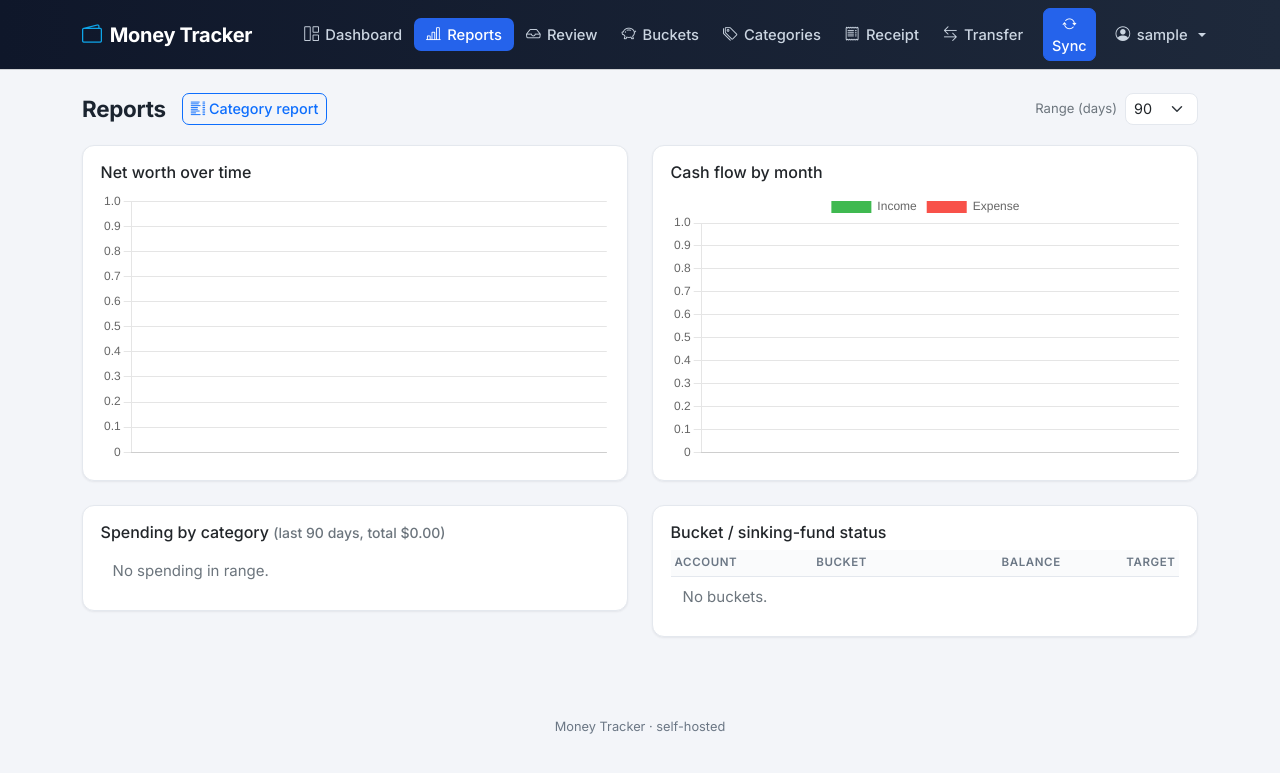
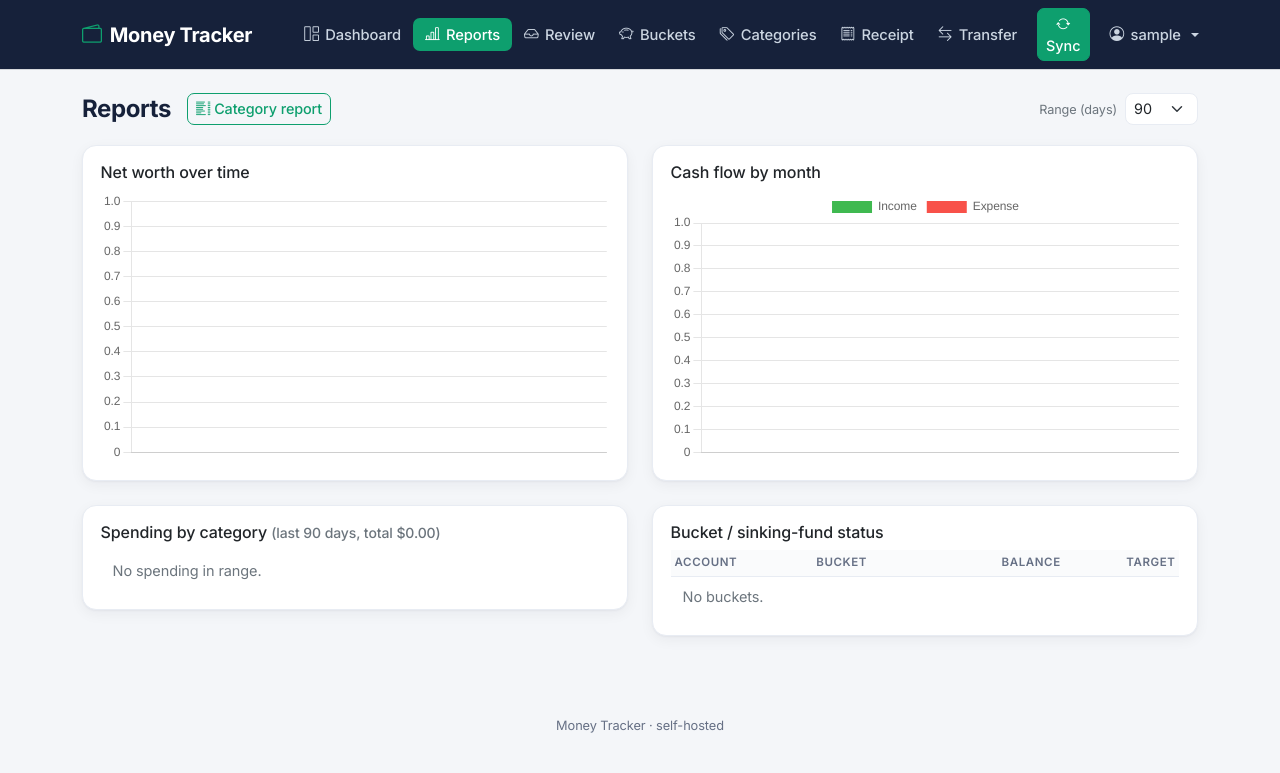
Before and after one commit to jaysuzi5/money-tracker, a Django app: page /reports/ in a window 1280 px wide. Shown: the top 773 px of the page. Run offline with Django 5.2, Linux system fonts and the light colour scheme; the visitor is signed in with stand-in values (Sample User, id 1); data that the repository does not hold is empty; some libraries are stand-ins or nearby versions.

Commit message:
Global visual polish: refined emerald/navy theme
Empower-inspired palette (emerald accent, navy nav, cleaner neutrals), softer card
shadows, tighter typography, consistent button/link accents, emerald report bars.

Co-Authored-By: Claude Opus 4.8 <noreply@anthropic.com>

```diff
--- a/static/css/site.css
+++ b/static/css/site.css
@@ -1,15 +1,17 @@
 :root {
-  --mt-bg: #f3f5f9;
+  --mt-bg: #f4f6f9;
   --mt-surface: #ffffff;
-  --mt-ink: #1b2430;
-  --mt-muted: #6b7785;
-  --mt-line: #e4e8ee;
-  --mt-primary: #2563eb;
-  --mt-primary-dark: #1e40af;
-  --mt-accent: #0ea5e9;
-  --mt-good: #16a34a;
-  --mt-bad: #dc2626;
+  --mt-ink: #16213a;
+  --mt-muted: #667085;
+  --mt-line: #e8ecf3;
+  --mt-primary: #0e9f6e;       /* emerald accent */
+  --mt-primary-dark: #0b7d57;
+  --mt-accent: #2563eb;        /* secondary (links/bars) */
+  --mt-navy: #16213a;
+  --mt-good: #0e9f6e;
+  --mt-bad: #e11d48;
   --mt-warn: #d97706;
+  --mt-shadow: 0 1px 2px rgba(16,24,40,.04), 0 4px 14px rgba(16,24,40,.05);
 }
 
 * { box-sizing: border-box; }
@@ -18,14 +20,16 @@ body {
   background: var(--mt-bg);
   color: var(--mt-ink);
   font-family: 'Inter', -apple-system, BlinkMacSystemFont, 'Segoe UI', Roboto, sans-serif;
-  font-size: 15px;
+  font-size: 14.5px;
+  letter-spacing: -.1px;
   -webkit-font-smoothing: antialiased;
+  text-rendering: optimizeLegibility;
 }
 
 /* ---- Navbar ---- */
 .mt-navbar {
-  background: linear-gradient(90deg, #0f172a 0%, #1e293b 100%);
-  box-shadow: 0 1px 0 rgba(0,0,0,.15);
+  background: var(--mt-navy);
+  box-shadow: 0 1px 0 rgba(0,0,0,.12);
 }
 .mt-navbar .navbar-brand {
   font-weight: 700;
@@ -35,7 +39,7 @@ body {
   align-items: center;
   gap: .5rem;
 }
-.mt-navbar .navbar-brand .bi { color: var(--mt-accent); }
+.mt-navbar .navbar-brand .bi { color: var(--mt-primary); }
 .mt-navbar .nav-link {
   color: #cbd5e1 !important;
   font-weight: 500;
@@ -71,8 +75,8 @@ body {
 .card {
   background: var(--mt-surface);
   border: 1px solid var(--mt-line);
-  border-radius: 12px;
-  box-shadow: 0 1px 2px rgba(16,24,40,.04), 0 1px 3px rgba(16,24,40,.03);
+  border-radius: 14px;
+  box-shadow: var(--mt-shadow);
 }
 .card-header {
   background: transparent;
@@ -156,7 +160,7 @@ body {
 
 /* ---- Misc ---- */
 .alert { border-radius: 10px; border: 0; font-size: .9rem; }
-a { color: var(--mt-primary); text-decoration: none; }
+a { color: var(--mt-accent); text-decoration: none; }
 a:hover { text-decoration: underline; }
 .empty-state { color: var(--mt-muted); text-align: center; padding: 2rem 1rem; }
 .cat-tree-item { border-bottom: 1px solid var(--mt-line); padding: .55rem .25rem; }
@@ -330,7 +334,7 @@ table.qk-table .num { text-align: right; font-variant-numeric: tabular-nums; whi
 .rpt-cat-name a { color:var(--mt-ink); font-weight:600; }
 .rpt-spacer { display:inline-block; width:14px; }
 .rpt-bar-wrap { flex:1; height:7px; background:#eef2f7; border-radius:4px; margin:0 .9rem; overflow:hidden; }
-.rpt-bar { display:block; height:100%; background:linear-gradient(90deg,#60a5fa,#2563eb); border-radius:4px; }
+.rpt-bar { display:block; height:100%; background:linear-gradient(90deg,#34d399,#0e9f6e); border-radius:4px; }
 .rpt-cat-total { flex:0 0 120px; text-align:right; font-variant-numeric:tabular-nums; font-weight:600; }
 
 .rpt-kids { background:#fcfdfe; }
@@ -345,3 +349,16 @@ table.qk-table .num { text-align: right; font-variant-numeric: tabular-nums; whi
 .rpt-net { display:flex; justify-content:space-between; padding:.7rem 1rem; font-weight:700;
   font-size:1rem; background:var(--mt-surface); border:1px solid var(--mt-line); border-radius:10px; }
 .rpt-net .num.pos { color:var(--mt-good); } .rpt-net .num.neg { color:var(--mt-bad); }
+
+/* ===== Global polish (emerald/navy refinement) ===== */
+.btn-outline-primary { color:var(--mt-primary); border-color:var(--mt-primary); }
+.btn-outline-primary:hover { background:var(--mt-primary); border-color:var(--mt-primary); color:#fff; }
+.btn-light { background:#eef1f6; border-color:#e3e8ef; color:#334155; }
+.btn-light:hover { background:#e2e8f0; }
+.mt-page-header h1 { font-size:1.5rem; font-weight:700; letter-spacing:-.4px; }
+.card-header { font-size:.9rem; letter-spacing:-.1px; }
+.table-hover tbody tr:hover { background:#f3f8f5; }
+.qk-acct.active, .qk-bucket.active { box-shadow: inset 3px 0 0 var(--mt-primary-dark); }
+.badge.type-badge { background:#eef2f7; color:#475569; }
+.stat-card .value.pos { color:var(--mt-good); }
+::selection { background: rgba(14,159,110,.18); }
```
